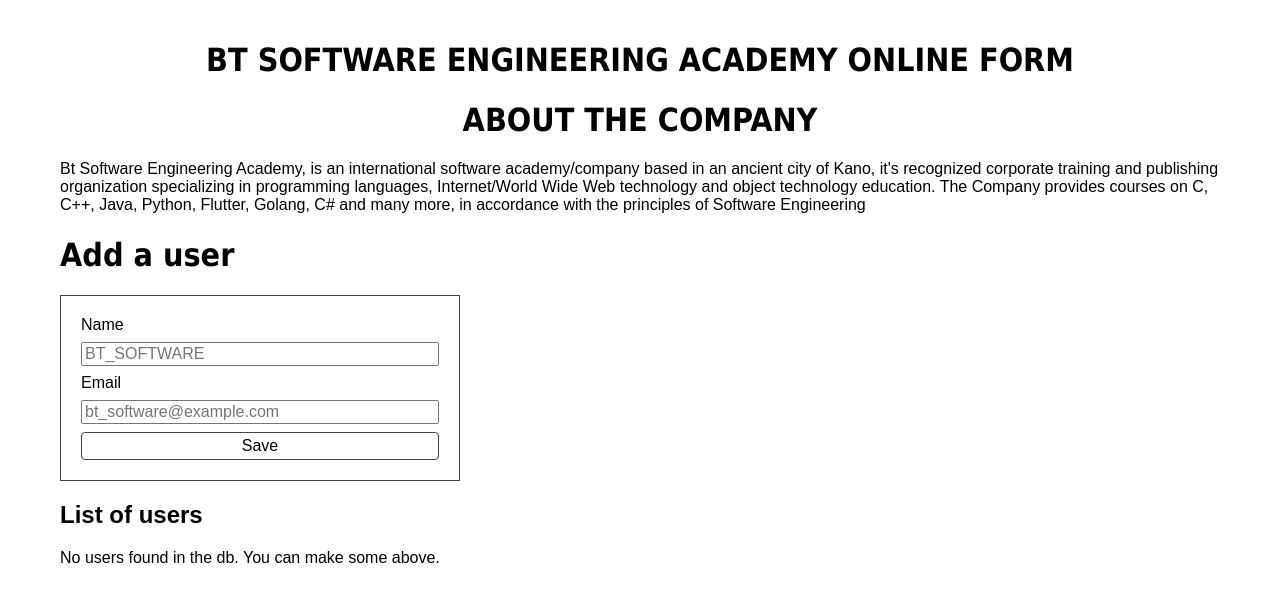
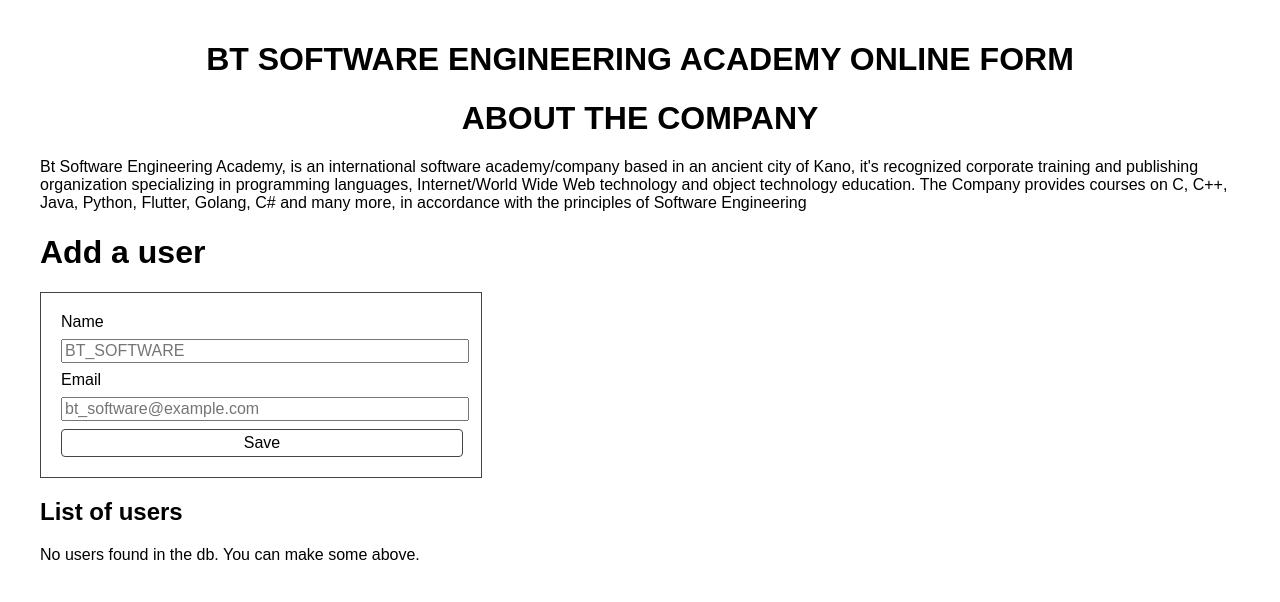
Before and after one commit to Yusuf-Babagana/app, a Flask app: page / in a window 1280 px wide. Shown: the top 602 px of the page. Run offline with Flask 2, Linux system fonts and the light colour scheme.

Commit message:
Update main.css

```diff
--- a/static/styles/main.css
+++ b/static/styles/main.css
@@ -1,14 +1,3 @@
-html {
-  box-sizing: border-box;
-}
-
-em { font-weight: bold;
-      color: black; }
-h1 { font-family: tahoma, helvetica, sams-serif }
-p  { font-size: 12pt;
-  font-family: arial, sans-serif }
-.special { color: #6666ff }
-
 *,
 *:before,
 *:after {
```
